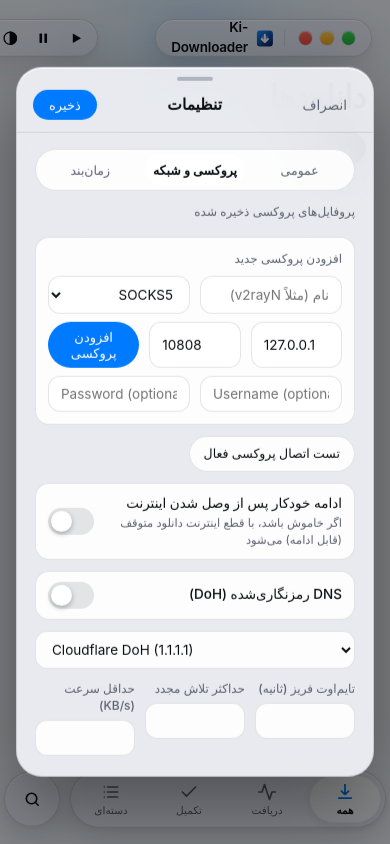
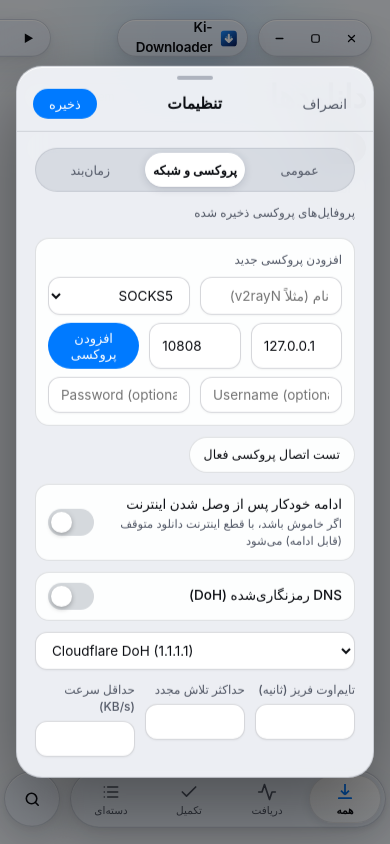
Before and after one commit to farzadzx1234/Ki-Downloader, a browser extension: page ui/index.html in a window 390 px wide. Both pictures are taken after a click on the button "System". Drawn offline with Linux system fonts and the light colour scheme; a web font is replaced by a local one.

Commit message:
Instant Pause socket abort, Windows-iPhone Liquid Glass window controls, and Light Mode settings selectors (v1.0.4)

```diff
--- a/ui/app.js
+++ b/ui/app.js
@@ -90,7 +90,9 @@
       clipboardDetected: "لینک دانلود در کلیپ‌بورد",
       downloadNow: "دانلود",
       resumable: "قابل ادامه",
-      singleStream: "تک‌استریم"
+      singleStream: "تک‌استریم",
+      presetSystem: "پروکسی سیستم (Windows)",
+      presetDirect: "اتصال مستقیم (بدون پروکسی)"
     },
     en: {
       pageTitle: "Downloads",
@@ -180,7 +182,9 @@
       clipboardDetected: "Download link in clipboard",
       downloadNow: "Download",
       resumable: "Resumable",
-      singleStream: "Single Stream"
+      singleStream: "Single Stream",
+      presetSystem: "System Proxy (Windows)",
+      presetDirect: "Direct (No Proxy)"
     }
   };
 
@@ -561,9 +565,20 @@
         const item = (appState.downloads || []).find((x) => x.Id === id);
         if (!item) return;
         if (act === "toggle") {
-          if (item.Status === 4) sendHost("open_file", { path: item.FinalFilePath });
-          else if (item.Status === 2 || item.Status === 1 || item.Status === 0) sendHost("pause", { id });
-          else sendHost("resume", { id });
+          if (item.Status === 4) {
+            sendHost("open_file", { path: item.FinalFilePath });
+          } else if (item.Status === 2 || item.Status === 1 || item.Status === 0 || item.Status === 7) {
+            item.Status = 3;
+            item.SpeedBps = 0;
+            item.EtaSeconds = 0;
+            updateDownloadRow(row, item);
+            renderMiniMonitor();
+            sendHost("pause", { id });
+          } else {
+            item.Status = 0;
+            updateDownloadRow(row, item);
+            sendHost("resume", { id });
+          }
         } else if (act === "inspect") {
           inspectorId = id; openSheet("inspectorSheet"); renderInspector();
         } else if (act === "folder") {
@@ -608,12 +623,16 @@
     row.querySelector(".dl-sub").textContent = parts.join(" · ");
 
     const tBtn = row.querySelector('[data-act="toggle"]');
-    if (d.Status === 4) {
-      tBtn.innerHTML = `<svg viewBox="0 0 24 24" fill="none" stroke="currentColor" stroke-width="2"><path d="M18 13v6a2 2 0 0 1-2 2H5a2 2 0 0 1-2-2V8a2 2 0 0 1 2-2h6"/><polyline points="15 3 21 3 21 9"/><line x1="10" y1="14" x2="21" y2="3"/></svg>`;
-    } else if (d.Status === 2 || d.Status === 1 || d.Status === 0) {
-      tBtn.innerHTML = `<svg viewBox="0 0 24 24" fill="currentColor"><rect x="7" y="5" width="3.5" height="14" rx="1"/><rect x="13.5" y="5" width="3.5" height="14" rx="1"/></svg>`;
-    } else {
-      tBtn.innerHTML = `<svg viewBox="0 0 24 24" fill="currentColor"><polygon points="7 5 19 12 7 19 7 5"/></svg>`;
+    const iconMode = d.Status === 4 ? "open" : (d.Status === 2 || d.Status === 1 || d.Status === 0 || d.Status === 7) ? "pause" : "play";
+    if (tBtn.dataset.iconMode !== iconMode) {
+      tBtn.dataset.iconMode = iconMode;
+      if (iconMode === "open") {
+        tBtn.innerHTML = `<svg viewBox="0 0 24 24" fill="none" stroke="currentColor" stroke-width="2"><path d="M18 13v6a2 2 0 0 1-2 2H5a2 2 0 0 1-2-2V8a2 2 0 0 1 2-2h6"/><polyline points="15 3 21 3 21 9"/><line x1="10" y1="14" x2="21" y2="3"/></svg>`;
+      } else if (iconMode === "pause") {
+        tBtn.innerHTML = `<svg viewBox="0 0 24 24" fill="currentColor"><rect x="7" y="5" width="3.5" height="14" rx="1"/><rect x="13.5" y="5" width="3.5" height="14" rx="1"/></svg>`;
+      } else {
+        tBtn.innerHTML = `<svg viewBox="0 0 24 24" fill="currentColor"><polygon points="7 5 19 12 7 19 7 5"/></svg>`;
+      }
     }
     const fill = row.querySelector(".progress-fill");
     fill.style.width = pct.toFixed(2) + "%";
--- a/ui/index.html
+++ b/ui/index.html
@@ -16,22 +16,7 @@
       <div id="windowDragRegion" class="window-drag-strip" title="Drag window"></div>
 
       <div class="top-bar-leading">
-        <!-- Unified Apple Liquid Glass Window Controls + Brand Capsule -->
-        <div class="glass-pill window-brand-pill">
-          <div class="tl-cluster" dir="ltr" aria-label="Window Controls">
-            <button id="winCloseBtn" class="tl-btn tl-close" title="Close" aria-label="Close">
-              <svg viewBox="0 0 12 12"><path d="M3.3 3.3l5.4 5.4M8.7 3.3l-5.4 5.4" stroke="currentColor" stroke-width="1.5" stroke-linecap="round"/></svg>
-            </button>
-            <button id="winMinBtn" class="tl-btn tl-min" title="Minimize" aria-label="Minimize">
-              <svg viewBox="0 0 12 12"><path d="M2.6 6h6.8" stroke="currentColor" stroke-width="1.6" stroke-linecap="round"/></svg>
-            </button>
-            <button id="winMaxBtn" class="tl-btn tl-max" title="Maximize" aria-label="Maximize">
-              <svg class="icon-expand" viewBox="0 0 12 12"><polygon points="3,3 7.5,3 3,7.5" fill="currentColor"/><polygon points="9,9 4.5,9 9,4.5" fill="currentColor"/></svg>
-              <svg class="icon-restore" viewBox="0 0 12 12"><polygon points="5.5,5.5 2,5.5 5.5,2" fill="currentColor"/><polygon points="6.5,6.5 10,6.5 6.5,10" fill="currentColor"/></svg>
-            </button>
-          </div>
-          <span class="tl-divider" aria-hidden="true"></span>
-          <div class="brand-group">
+        <div class="glass-pill brand-pill">
           <svg viewBox="0 0 512 512" class="mini-logo" aria-hidden="true">
             <defs>
               <linearGradient id="tlBg" x1="15%" y1="0%" x2="85%" y2="100%">
@@ -47,7 +32,6 @@
             </g>
           </svg>
           <span class="brand-name">Ki-Downloader</span>
-          </div>
         </div>
         <span id="scrolledTitle" class="scrolled-title" data-i18n="pageTitle">دانلودها</span>
       </div>
@@ -72,6 +56,20 @@
         <button id="newDownloadBtn" class="primary-glass-cta pressable">
           <svg viewBox="0 0 24 24" fill="none" stroke="currentColor" stroke-width="2.4" stroke-linecap="round"><line x1="12" y1="5" x2="12" y2="19"/><line x1="5" y1="12" x2="19" y2="12"/></svg>
           <span data-i18n="newDownload">دانلود جدید</span>
+        </button>
+      </div>
+
+      <!-- Windows-style Controls blended with iPhone Liquid Glass (always top-right) -->
+      <div class="glass-pill win-controls" dir="ltr" aria-label="Window Controls">
+        <button id="winMinBtn" class="win-btn win-min pressable" title="Minimize" aria-label="Minimize">
+          <svg viewBox="0 0 20 20"><path d="M5.5 10h9" stroke="currentColor" stroke-width="1.75" stroke-linecap="round"/></svg>
+        </button>
+        <button id="winMaxBtn" class="win-btn win-max pressable" title="Maximize" aria-label="Maximize">
+          <svg class="icon-expand" viewBox="0 0 20 20"><rect x="5" y="5" width="10" height="10" rx="2.4" fill="none" stroke="currentColor" stroke-width="1.65"/></svg>
+          <svg class="icon-restore" viewBox="0 0 20 20"><rect x="4.5" y="6.8" width="8.2" height="8.2" rx="2" fill="none" stroke="currentColor" stroke-width="1.55"/><path d="M7.5 6.8V5.6A1.6 1.6 0 0 1 9.1 4h5.3A1.6 1.6 0 0 1 16 5.6v5.3a1.6 1.6 0 0 1-1.6 1.6h-1.7" fill="none" stroke="currentColor" stroke-width="1.55" stroke-linecap="round"/></svg>
+        </button>
+        <button id="winCloseBtn" class="win-btn win-close pressable" title="Close" aria-label="Close">
+          <svg viewBox="0 0 20 20"><path d="M6 6l8 8M14 6l-8 8" stroke="currentColor" stroke-width="1.75" stroke-linecap="round"/></svg>
         </button>
       </div>
     </header>
--- a/ui/styles.css
+++ b/ui/styles.css
@@ -43,13 +43,14 @@
 
 :root,
 html[data-theme="light"] {
-  --bg: #ECF0F6;
-  --surface: rgba(255, 255, 255, 0.88);
-  --surface-variant: #FFFFFF;
-  --outline: rgba(15, 23, 42, 0.11);
+  color-scheme: light;
+  --bg: #EEF2F7;
+  --surface: rgba(255, 255, 255, 0.90);
+  --surface-variant: #E7ECF4;
+  --outline: rgba(15, 23, 42, 0.13);
   --text-primary: #0B0D12;
-  --text-secondary: #5C6270;
-  --text-tertiary: #848B99;
+  --text-secondary: #525866;
+  --text-tertiary: #7D8594;
 
   --accent: #007AFF;
   --accent-hover: #0066D6;
@@ -57,15 +58,23 @@ html[data-theme="light"] {
   --amber: #FF9500;
   --red: #FF3B30;
 
-  --glass-tint: rgba(232, 238, 248, 0.78);
-  --glass-sheet-tint: rgba(247, 249, 253, 0.88);
+  --glass-tint: rgba(232, 238, 248, 0.80);
+  --glass-sheet-tint: rgba(246, 248, 252, 0.92);
   --glass-pill-active: linear-gradient(180deg, rgba(255, 255, 255, 0.98) 0%, rgba(244, 247, 252, 0.94) 100%);
-  --pill-active-edge: rgba(15, 23, 42, 0.09);
-  --pill-active-shadow: 0 3px 10px rgba(15, 23, 42, 0.10), inset 0 1px 0 rgba(255, 255, 255, 1);
-  --glass-edge: rgba(15, 23, 42, 0.14);
+  --pill-active-edge: rgba(15, 23, 42, 0.10);
+  --pill-active-shadow: 0 3px 10px rgba(15, 23, 42, 0.11), inset 0 1px 0 rgba(255, 255, 255, 1);
+  --glass-edge: rgba(15, 23, 42, 0.15);
   --glass-rim-top: rgba(255, 255, 255, 0.98);
-  --glass-rim-bottom: rgba(15, 23, 42, 0.07);
+  --glass-rim-bottom: rgba(15, 23, 42, 0.08);
   --glass-shadow: 0 12px 32px rgba(15, 23, 42, 0.11), 0 2px 8px rgba(15, 23, 42, 0.06);
+
+  --seg-track: rgba(118, 128, 148, 0.18);
+  --seg-track-edge: rgba(15, 23, 42, 0.09);
+  --seg-thumb: #FFFFFF;
+  --seg-thumb-shadow: 0 2px 8px rgba(15, 23, 42, 0.14), 0 0.5px 1px rgba(15, 23, 42, 0.08);
+  --input-bg: #FFFFFF;
+  --input-edge: rgba(15, 23, 42, 0.17);
+  --switch-off: rgba(120, 128, 142, 0.30);
 
   --ease-out: cubic-bezier(0.23, 1, 0.32, 1);
   --ease-sheet: cubic-bezier(0.32, 0.72, 0, 1);
@@ -74,6 +83,7 @@ html[data-theme="light"] {
 
 @media (prefers-color-scheme: dark) {
   html[data-theme="auto"] {
+    color-scheme: dark;
     --bg: #000000;
     --surface: #0D0D0F;
     --surface-variant: #1C1C1E;
@@ -87,7 +97,7 @@ html[data-theme="light"] {
     --amber: #FF9F0A;
     --red: #FF453A;
     --glass-tint: rgba(18, 18, 20, 0.56);
-    --glass-sheet-tint: rgba(22, 22, 24, 0.84);
+    --glass-sheet-tint: rgba(22, 22, 24, 0.86);
     --glass-pill-active: rgba(255, 255, 255, 0.14);
     --pill-active-edge: rgba(255, 255, 255, 0.12);
     --pill-active-shadow: inset 0 0.5px 0 rgba(255, 255, 255, 0.24), 0 2px 8px rgba(0, 0, 0, 0.25);
@@ -95,10 +105,18 @@ html[data-theme="light"] {
     --glass-rim-top: rgba(255, 255, 255, 0.26);
     --glass-rim-bottom: rgba(255, 255, 255, 0.05);
     --glass-shadow: 0 18px 48px rgba(0, 0, 0, 0.58), 0 2px 12px rgba(0, 0, 0, 0.36);
+    --seg-track: rgba(255, 255, 255, 0.07);
+    --seg-track-edge: rgba(255, 255, 255, 0.09);
+    --seg-thumb: rgba(255, 255, 255, 0.16);
+    --seg-thumb-shadow: inset 0 0.5px 0 rgba(255, 255, 255, 0.22), 0 2px 8px rgba(0, 0, 0, 0.35);
+    --input-bg: #141417;
+    --input-edge: #343439;
+    --switch-off: #3A3A3C;
   }
 }
 
 html[data-theme="dark"] {
+  color-scheme: dark;
   --bg: #000000;
   --surface: #0D0D0F;
   --surface-variant: #1C1C1E;
@@ -112,7 +130,7 @@ html[data-theme="dark"] {
   --amber: #FF9F0A;
   --red: #FF453A;
   --glass-tint: rgba(18, 18, 20, 0.56);
-  --glass-sheet-tint: rgba(22, 22, 24, 0.84);
+  --glass-sheet-tint: rgba(22, 22, 24, 0.86);
   --glass-pill-active: rgba(255, 255, 255, 0.14);
   --pill-active-edge: rgba(255, 255, 255, 0.12);
   --pill-active-shadow: inset 0 0.5px 0 rgba(255, 255, 255, 0.24), 0 2px 8px rgba(0, 0, 0, 0.25);
@@ -120,6 +138,13 @@ html[data-theme="dark"] {
   --glass-rim-top: rgba(255, 255, 255, 0.26);
   --glass-rim-bottom: rgba(255, 255, 255, 0.05);
   --glass-shadow: 0 18px 48px rgba(0, 0, 0, 0.58), 0 2px 12px rgba(0, 0, 0, 0.36);
+  --seg-track: rgba(255, 255, 255, 0.07);
+  --seg-track-edge: rgba(255, 255, 255, 0.09);
+  --seg-thumb: rgba(255, 255, 255, 0.16);
+  --seg-thumb-shadow: inset 0 0.5px 0 rgba(255, 255, 255, 0.22), 0 2px 8px rgba(0, 0, 0, 0.35);
+  --input-bg: #141417;
+  --input-edge: #343439;
+  --switch-off: #3A3A3C;
 }
 
 .reduce-transparency {
@@ -206,7 +231,7 @@ html, body {
   z-index: 30;
   display: flex;
   align-items: center;
-  justify-content: space-between;
+  gap: 10px;
   pointer-events: none;
 }
 
@@ -225,81 +250,59 @@ html, body {
   gap: 8px;
   pointer-events: auto;
 }
+.top-bar-leading { margin-inline-end: auto; }
 
-/* Unified Apple Liquid Glass Window Controls + Brand Capsule */
-.window-brand-pill {
-  display: inline-flex;
-  align-items: center;
-  gap: 10px;
-  height: 38px;
-  padding: 0 12px;
-  border-radius: 999px;
-}
-
-.tl-cluster {
+/* Brand Pill */
+.brand-pill {
   display: inline-flex;
   align-items: center;
   gap: 8px;
-  padding: 3px 4px;
+  height: 38px;
+  padding: 0 14px 0 9px;
   border-radius: 999px;
 }
+html[dir="rtl"] .brand-pill { padding: 0 9px 0 14px; }
+.mini-logo { width: 21px; height: 21px; display: block; border-radius: 6px; }
+.brand-name { font-size: 13.5px; font-weight: 600; letter-spacing: -0.2px; }
 
-.tl-btn {
-  width: 13.5px;
-  height: 13.5px;
-  border-radius: 50%;
-  border: none;
+/* Windows-style Controls blended with iPhone Liquid Glass (always anchored top-right) */
+.win-controls {
+  position: relative;
+  z-index: 2;
+  pointer-events: auto;
+  display: inline-flex;
+  align-items: center;
+  gap: 2px;
+  height: 38px;
+  padding: 3px;
+  border-radius: 999px;
+}
+html[dir="rtl"] .win-controls { order: -1; }
+.win-btn {
+  width: 34px;
+  height: 30px;
   padding: 0;
   line-height: 0;
+  border: none;
+  border-radius: 999px;
+  background: transparent;
+  color: var(--text-primary);
   display: inline-flex;
   align-items: center;
   justify-content: center;
   cursor: pointer;
-  color: rgba(20, 12, 8, 0.72);
-  transition: transform 160ms var(--ease-out), filter 160ms var(--ease-out);
+  transition: background-color 150ms var(--ease-out), color 150ms var(--ease-out), box-shadow 150ms var(--ease-out), transform 120ms var(--ease-out);
 }
-.tl-btn:hover { transform: scale(1.14); filter: brightness(1.06); }
-.tl-btn:active { transform: scale(0.92); }
-.tl-btn svg {
-  width: 8px;
-  height: 8px;
-  display: block;
-  opacity: 0;
-  transform: scale(0.8);
-  transition: opacity 140ms var(--ease-out), transform 140ms var(--ease-out);
+.win-btn svg { width: 15px; height: 15px; display: block; flex-shrink: 0; }
+.win-btn:hover { background: var(--glass-pill-active); box-shadow: var(--pill-active-shadow); }
+.win-close:hover {
+  background: rgba(255, 59, 48, 0.90);
+  color: #FFFFFF;
+  box-shadow: 0 3px 12px rgba(255, 59, 48, 0.36), inset 0 1px 0 rgba(255, 255, 255, 0.32);
 }
-.tl-cluster:hover .tl-btn svg { opacity: 1; transform: scale(1); }
-
-.tl-close {
-  background: linear-gradient(180deg, #FF7068 0%, #EE4D44 100%);
-  box-shadow: inset 0 1px 0.5px rgba(255, 255, 255, 0.48), 0 0 0 0.5px rgba(0, 0, 0, 0.16);
-}
-.tl-min {
-  background: linear-gradient(180deg, #FFCF56 0%, #F2A81D 100%);
-  box-shadow: inset 0 1px 0.5px rgba(255, 255, 255, 0.52), 0 0 0 0.5px rgba(0, 0, 0, 0.14);
-}
-.tl-max {
-  background: linear-gradient(180deg, #3BD758 0%, #24B23D 100%);
-  box-shadow: inset 0 1px 0.5px rgba(255, 255, 255, 0.45), 0 0 0 0.5px rgba(0, 0, 0, 0.16);
-}
-.tl-max .icon-restore { display: none; }
-.tl-max.maximized .icon-expand { display: none; }
-.tl-max.maximized .icon-restore { display: block; }
-
-.tl-divider {
-  width: 1px;
-  height: 16px;
-  background: var(--outline);
-  opacity: 0.9;
-}
-
-.brand-group {
-  display: inline-flex;
-  align-items: center;
-  gap: 8px;
-}
-.mini-logo { width: 21px; height: 21px; display: block; border-radius: 6px; }
-.brand-name { font-size: 13.5px; font-weight: 600; letter-spacing: -0.2px; }
+.win-max .icon-restore { display: none; }
+.win-max.maximized .icon-expand { display: none; }
+.win-max.maximized .icon-restore { display: block; }
 
 .scrolled-title {
   font-size: 15.5px;
@@ -785,14 +788,22 @@ html[dir="rtl"] .search-orb.expanded {
   width: 100%;
   padding: 9px 12px;
   border-radius: 12px;
-  border: 1px solid var(--outline);
-  background: var(--surface);
+  border: 1px solid var(--input-edge);
+  background: var(--input-bg);
   color: var(--text-primary);
   font-family: inherit;
   font-size: 13.5px;
   outline: none;
+  box-shadow: 0 1px 2px rgba(0, 0, 0, 0.04);
 }
-.ios-input:focus, .ios-textarea:focus { border-color: var(--accent); }
+select.ios-input {
+  cursor: pointer;
+}
+select.ios-input option {
+  background: var(--input-bg);
+  color: var(--text-primary);
+}
+.ios-input:focus, .ios-textarea:focus { border-color: var(--accent); box-shadow: 0 0 0 3px rgba(10, 132, 255, 0.15); }
 
 .secondary-pill-btn {
   height: 36px;
@@ -896,7 +907,7 @@ html[dir="rtl"] .search-orb.expanded {
   position: absolute;
   inset: 0;
   border-radius: 99px;
-  background: var(--outline);
+  background: var(--switch-off);
   cursor: pointer;
   transition: background-color 200ms var(--ease-out);
 }
@@ -920,12 +931,12 @@ html[dir="rtl"] .search-orb.expanded {
   gap: 4px;
   padding: 4px;
   border-radius: 999px;
-  background: var(--surface);
-  border: 1px solid var(--outline);
+  background: var(--seg-track);
+  border: 1px solid var(--seg-track-edge);
 }
 .s-tab {
   flex: 1;
-  height: 32px;
+  height: 34px;
   border: none;
   border-radius: 999px;
   background: transparent;
@@ -934,8 +945,15 @@ html[dir="rtl"] .search-orb.expanded {
   font-size: 12.5px;
   font-weight: 500;
   cursor: pointer;
+  transition: background-color 180ms var(--ease-out), color 180ms var(--ease-out), box-shadow 180ms var(--ease-out);
 }
-.s-tab.active { background: var(--surface-variant); color: var(--text-primary); font-weight: 600; }
+.s-tab:hover { color: var(--text-primary); }
+.s-tab.active {
+  background: var(--seg-thumb);
+  color: var(--text-primary);
+  font-weight: 600;
+  box-shadow: var(--seg-thumb-shadow);
+}
 .stab-pane { display: flex; flex-direction: column; gap: 11px; }
 
 /* Saved Proxy Profiles */
```
Also changed, not shown: 1 other file. Lines whose indentation alone changed are shown as unchanged.
